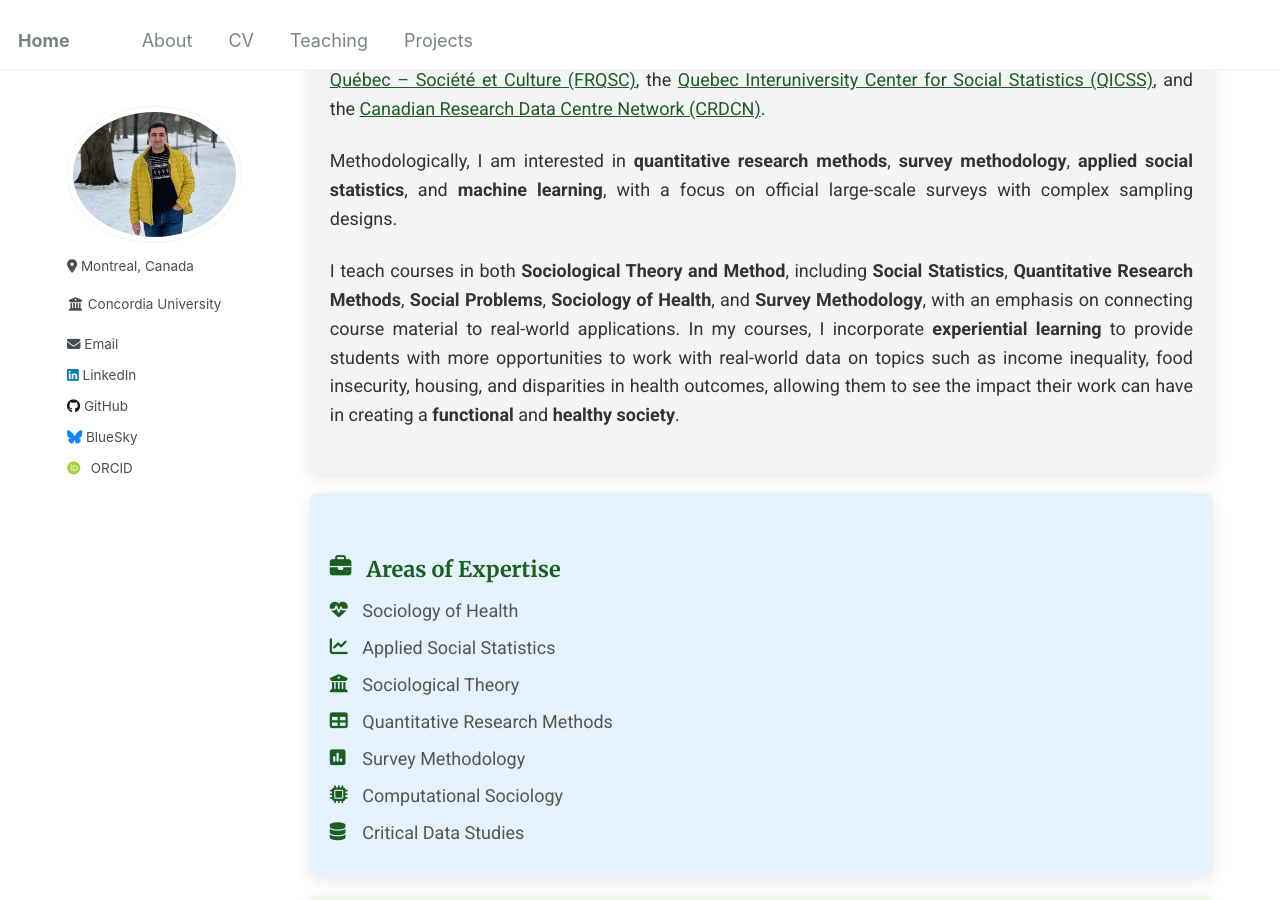
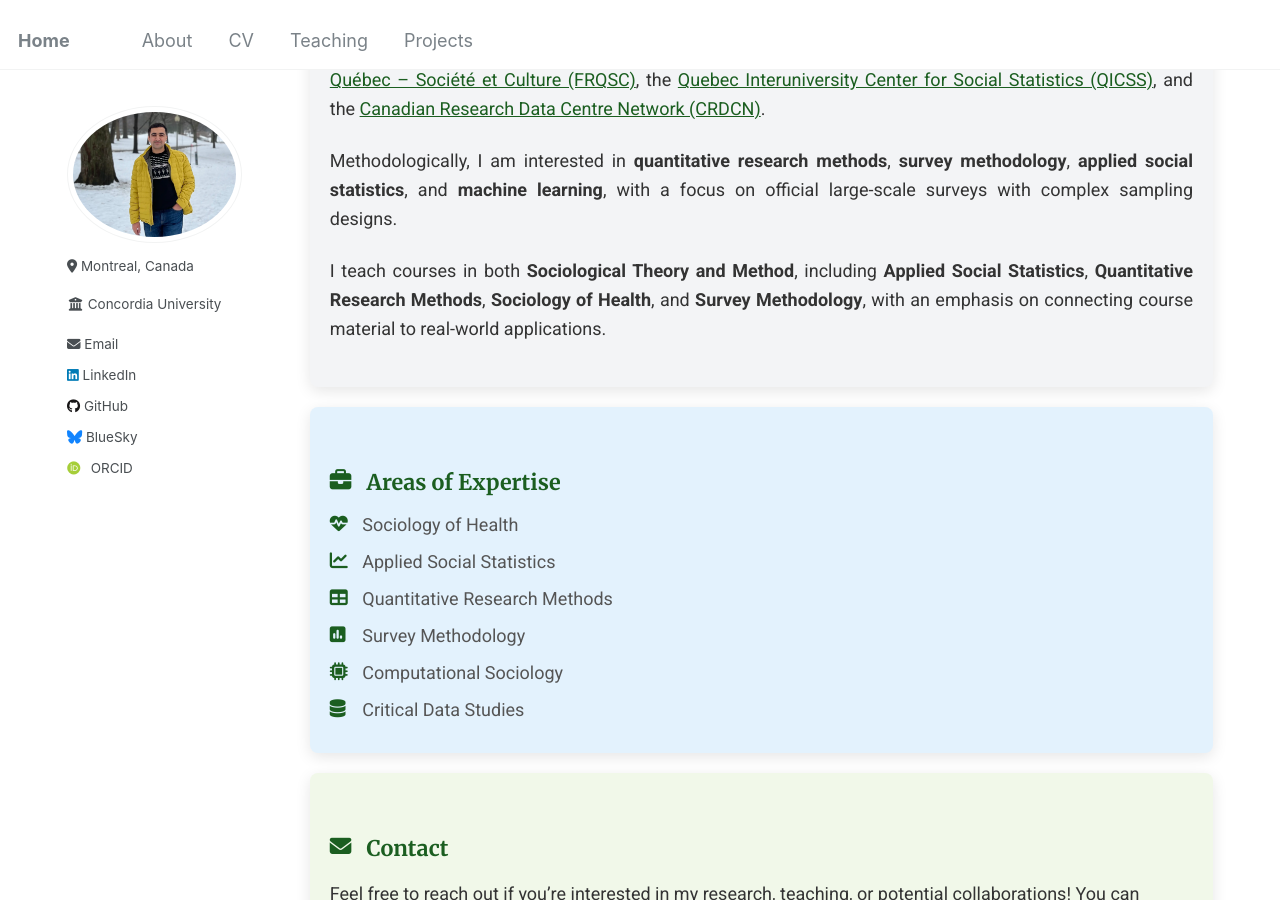
Before and after one commit to Mohsnmonji/mohsnmonji.github.io, a Jekyll site: the page built from about-me.md, in a window 1280 px wide and 900 px high, scrolled down 343 px. Built offline with Jekyll 4.4.1, drawn with Linux system fonts in a browser that asks for light colours; some web fonts are replaced.

Commit message:
Update about-me.md

```diff
--- a/about-me.md
+++ b/about-me.md
@@ -108,8 +108,8 @@ author_profile: true
   </p>
 
   <p>
-    I teach courses in both <strong>Sociological Theory and Method</strong>, including <strong>Social Statistics</strong>,
-    <strong>Quantitative Research Methods</strong>, <strong>Social Problems</strong>, <strong>Sociology of Health</strong>, and <strong>Survey Methodology</strong>, with an emphasis on connecting course material to real-world applications. In my courses, I incorporate <strong>experiential learning</strong> to provide students with more opportunities to work with real-world data on topics such as income inequality, food insecurity, housing, and disparities in health outcomes, allowing them to see the impact their work can have in creating a <strong>functional</strong> and <strong>healthy society</strong>.
+    I teach courses in both <strong>Sociological Theory and Method</strong>, including <strong>Applied Social Statistics</strong>,
+    <strong>Quantitative Research Methods</strong>, <strong>Sociology of Health</strong>, and <strong>Survey Methodology</strong>, with an emphasis on connecting course material to real-world applications.
   </p>
 </div>
 
@@ -118,7 +118,6 @@ author_profile: true
   <ul>
     <li><i class="fas fa-heartbeat icon"></i> Sociology of Health</li>
     <li><i class="fas fa-chart-line icon"></i> Applied Social Statistics</li>
-    <li><i class="fas fa-university icon"></i> Sociological Theory</li>
     <li><i class="fas fa-table icon"></i> Quantitative Research Methods</li>
     <li><i class="fas fa-poll icon"></i> Survey Methodology</li>
     <li><i class="fas fa-microchip icon"></i> Computational Sociology</li>
```
